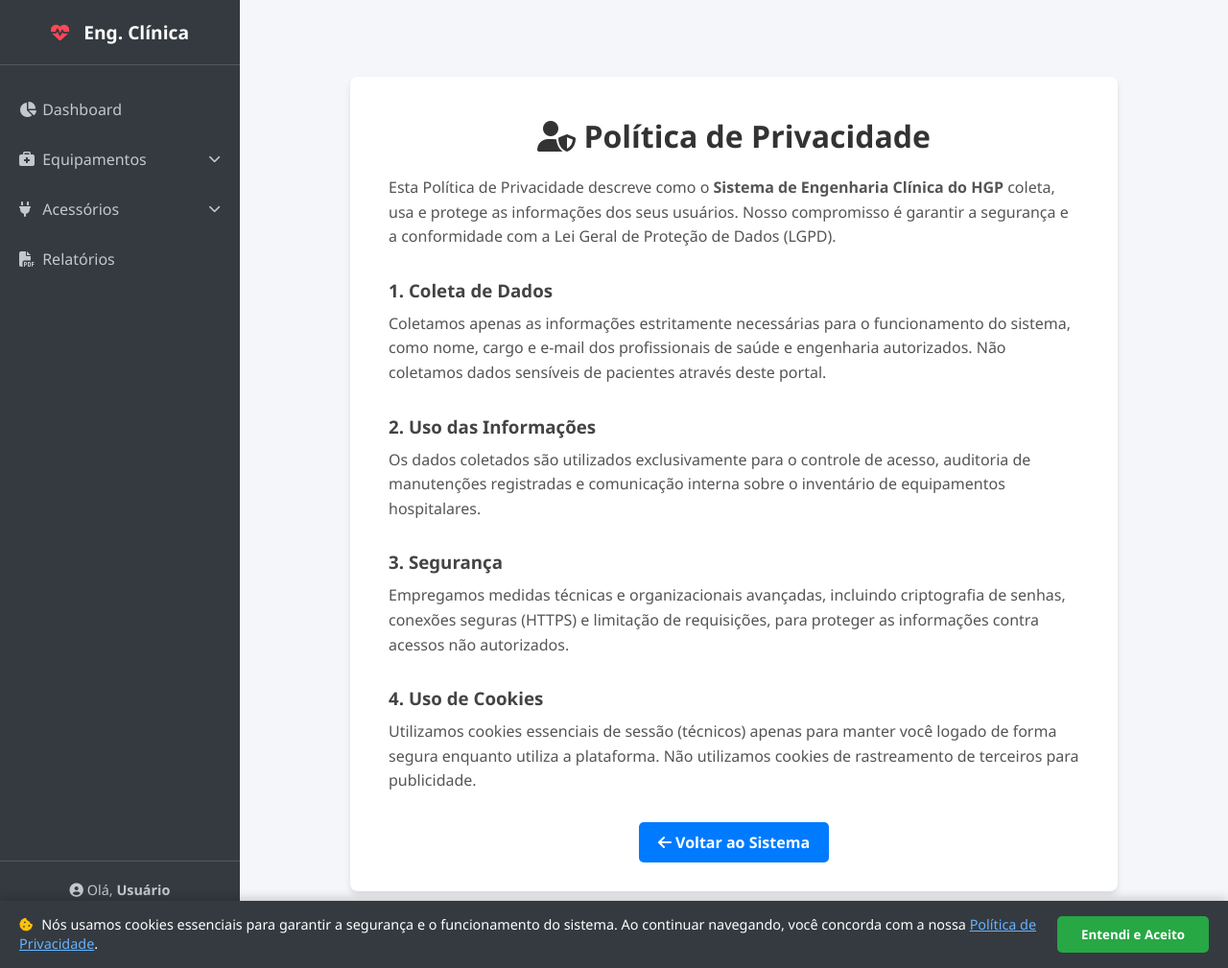
After one commit to DevGuilherme-cpu/sistema-engenharia-clinica, a Flask app: page /privacidade in a window 1280 px wide. The commit adds this page. Shown: the whole page at 96% size. Run offline with Flask 3, Linux system fonts and the light colour scheme.

Commit message:
Adicionando politica de privacidade e Implementado a LGPD

```diff
--- a/app.py
+++ b/app.py
@@ -665,5 +665,10 @@ def exportar_preventivas():
     )
 
 
+@app.route("/privacidade")
+def privacidade():
+    return render_template("privacidade.html")
+
+
 if __name__ == "__main__":
     app.run(debug=True, use_reloader=False)
--- a/templates/base.html
+++ b/templates/base.html
@@ -150,7 +150,31 @@
         {% block content %}{% endblock %}
     </main>
 
+    <div id="cookie-banner" style="display: none; position: fixed; bottom: 0; left: 0; width: 100%; background-color: #343a40; color: white; padding: 15px 20px; box-sizing: border-box; z-index: 9999; box-shadow: 0 -2px 10px rgba(0,0,0,0.2); justify-content: space-between; align-items: center; flex-wrap: wrap; gap: 15px;">
+        <div style="flex: 1; min-width: 250px; font-size: 0.9rem; line-height: 1.4;">
+            <i class="fas fa-cookie-bite" style="color: #ffc107; margin-right: 5px;"></i>
+            Nós usamos cookies essenciais para garantir a segurança e o funcionamento do sistema. Ao continuar navegando, você concorda com a nossa
+            <a href="/privacidade" style="color: #66b3ff; text-decoration: underline;">Política de Privacidade</a>.
+        </div>
+        <button onclick="aceitarCookies()" style="background-color: #28a745; color: white; border: none; padding: 10px 25px; border-radius: 5px; font-weight: bold; cursor: pointer; white-space: nowrap; transition: 0.3s;">
+            Entendi e Aceito
+        </button>
+    </div>
+
     <script>
+        document.addEventListener("DOMContentLoaded", function() {
+            // Verifica no armazenamento local do navegador se o usuário já aceitou
+            if (!localStorage.getItem("cookiesAceitos")) {
+                document.getElementById("cookie-banner").style.display = "flex";
+            }
+        });
+
+        function aceitarCookies() {
+            // Salva a aceitação no navegador e esconde o banner
+            localStorage.setItem("cookiesAceitos", "sim");
+            document.getElementById("cookie-banner").style.display = "none";
+        }
+
         function toggleSubmenu(id) {
             const submenu = document.getElementById(id);
             submenu.classList.toggle('active');
--- /dev/null
+++ b/templates/privacidade.html
@@ -0,0 +1,41 @@
+{% extends "base.html" %}
+
+{% block content %}
+
+<div class="conteudo-centralizado" style="max-width: 800px; margin: 40px auto; background: white; padding: 40px; border-radius: 8px; box-shadow: 0 4px 6px rgba(0,0,0,0.1);">
+
+    <h1 style="color: #333; margin-bottom: 20px; text-align: center;"><i class="fas fa-user-shield"></i> Política de Privacidade</h1>
+
+    <p style="color: #555; line-height: 1.6; margin-bottom: 15px;">
+        Esta Política de Privacidade descreve como o <strong>Sistema de Engenharia Clínica do HGP</strong> coleta, usa e protege as informações dos seus usuários. Nosso compromisso é garantir a segurança e a conformidade com a Lei Geral de Proteção de Dados (LGPD).
+    </p>
+
+    <h3 style="color: #444; margin-top: 30px; margin-bottom: 10px;">1. Coleta de Dados</h3>
+    <p style="color: #555; line-height: 1.6; margin-bottom: 15px;">
+        Coletamos apenas as informações estritamente necessárias para o funcionamento do sistema, como nome, cargo e e-mail dos profissionais de saúde e engenharia autorizados. Não coletamos dados sensíveis de pacientes através deste portal.
+    </p>
+
+    <h3 style="color: #444; margin-top: 30px; margin-bottom: 10px;">2. Uso das Informações</h3>
+    <p style="color: #555; line-height: 1.6; margin-bottom: 15px;">
+        Os dados coletados são utilizados exclusivamente para o controle de acesso, auditoria de manutenções registradas e comunicação interna sobre o inventário de equipamentos hospitalares.
+    </p>
+
+    <h3 style="color: #444; margin-top: 30px; margin-bottom: 10px;">3. Segurança</h3>
+    <p style="color: #555; line-height: 1.6; margin-bottom: 15px;">
+        Empregamos medidas técnicas e organizacionais avançadas, incluindo criptografia de senhas, conexões seguras (HTTPS) e limitação de requisições, para proteger as informações contra acessos não autorizados.
+    </p>
+
+    <h3 style="color: #444; margin-top: 30px; margin-bottom: 10px;">4. Uso de Cookies</h3>
+    <p style="color: #555; line-height: 1.6; margin-bottom: 15px;">
+        Utilizamos cookies essenciais de sessão (técnicos) apenas para manter você logado de forma segura enquanto utiliza a plataforma. Não utilizamos cookies de rastreamento de terceiros para publicidade.
+    </p>
+
+    <div style="text-align: center; margin-top: 40px;">
+        <a href="/" class="btn-salvar" style="text-decoration: none; padding: 10px 20px; background-color: #007bff; color: white; border-radius: 5px; font-weight: bold;">
+            <i class="fas fa-arrow-left"></i> Voltar ao Sistema
+        </a>
+    </div>
+
+</div>
+
+{% endblock  %}
```
